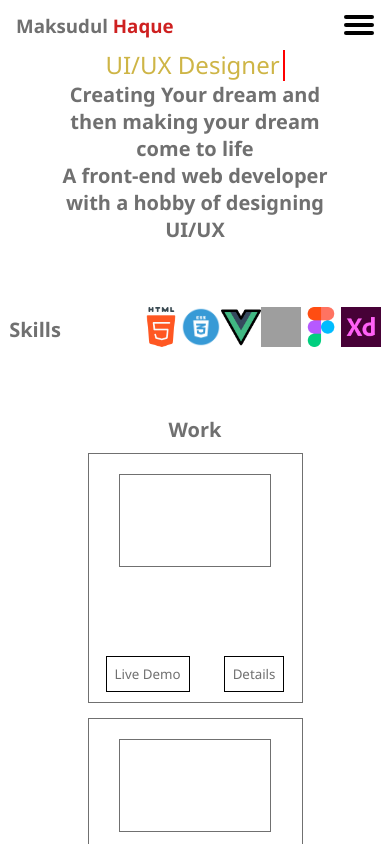
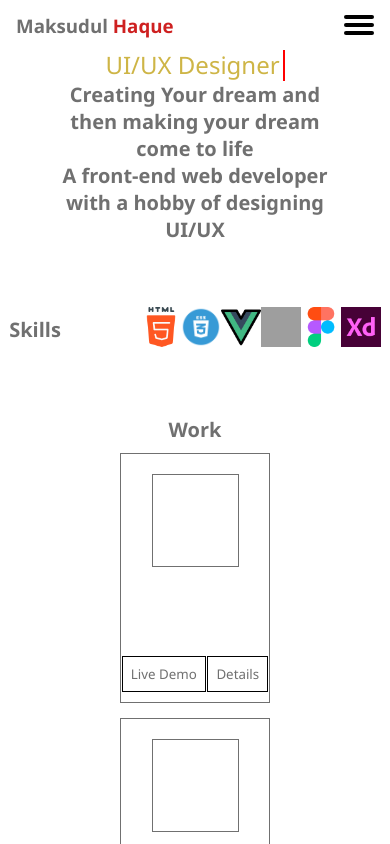
Before and after one commit to eeemons/maksudul-haque-portfolio-vue, a Vue app: page / in a window 390 px wide. Shown: the top 844 px of the page. Built offline with nearby package versions, Linux system fonts and the light colour scheme; grey boxes are pictures that could not be loaded.

Commit message:
modal update

```diff
--- a/src/components/Micro Components/work-card.vue
+++ b/src/components/Micro Components/work-card.vue
@@ -63,4 +63,34 @@ export default {
 .button-grp button:hover {
   color: red;
 }
+
+@media screen and (max-width: 1088px) {
+  .card-container {
+    width: 180px;
+    height: 250px;
+    border: 1px solid #707070;
+    position: relative;
+  }
+  .img-container {
+    width: 117px;
+    height: 93px;
+    border: 1px solid #707070;
+    margin: 20px auto;
+  }
+}
+
+@media screen and (max-width: 718px) {
+  .card-container {
+    width: 150px;
+    height: 250px;
+    border: 1px solid #707070;
+    position: relative;
+  }
+  .img-container {
+    width: 87px;
+    height: 93px;
+    border: 1px solid #707070;
+    margin: 20px auto;
+  }
+}
 </style>
--- a/src/components/nav-bar-item.vue
+++ b/src/components/nav-bar-item.vue
@@ -16,7 +16,7 @@ export default {
         <ul class="menu">
           <li>Portfolio</li>
           <li>Works</li>
-          <li>Education</li>
+          <li>Contact</li>
           <li @click="$emit('toggle')" class="mode-switcher">{{ mode }}</li>
         </ul>
       </section>
@@ -28,6 +28,7 @@ export default {
 h1,
 li {
   color: #707070;
+  transition: color 1s ease-in-out;
 }
 
 h1 span {
--- a/src/components/portfolio-item.vue
+++ b/src/components/portfolio-item.vue
@@ -105,4 +105,10 @@ p {
     height: 50px;
   }
 }
+@media screen and (max-width: 600px) {
+  .work-card-section {
+    flex-direction: column;
+    align-items: center;
+  }
+}
 </style>
```
